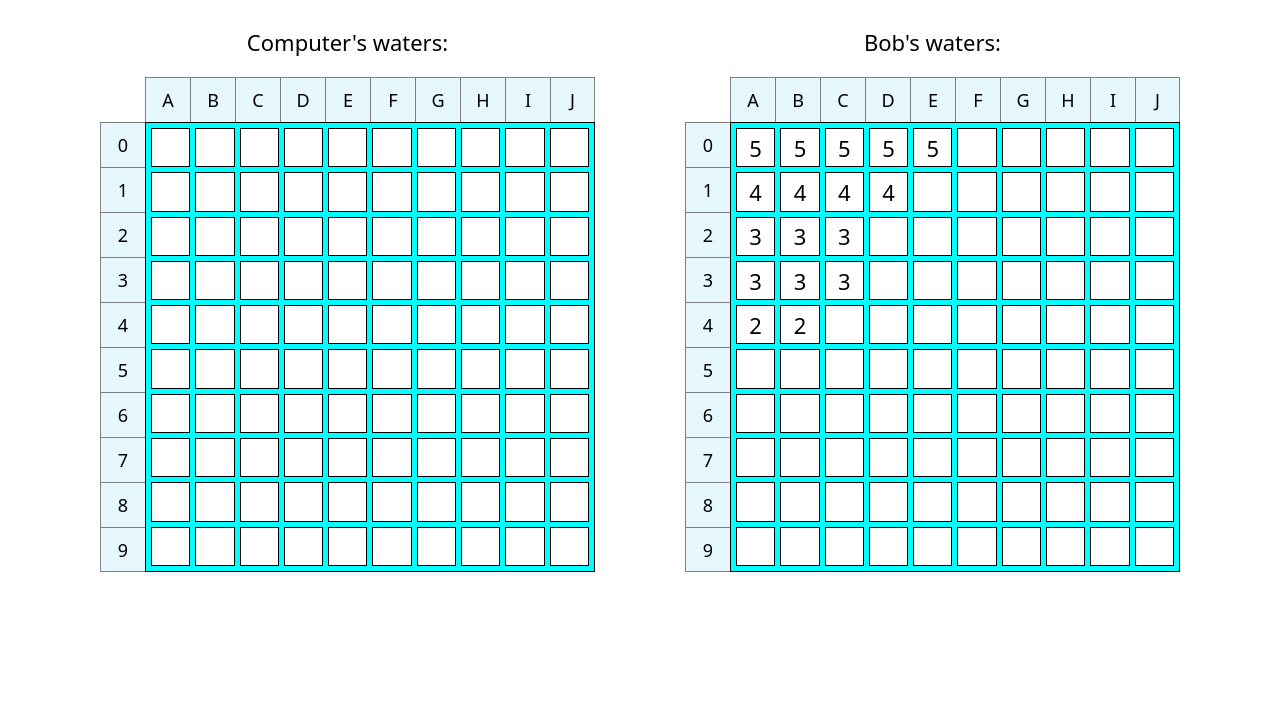
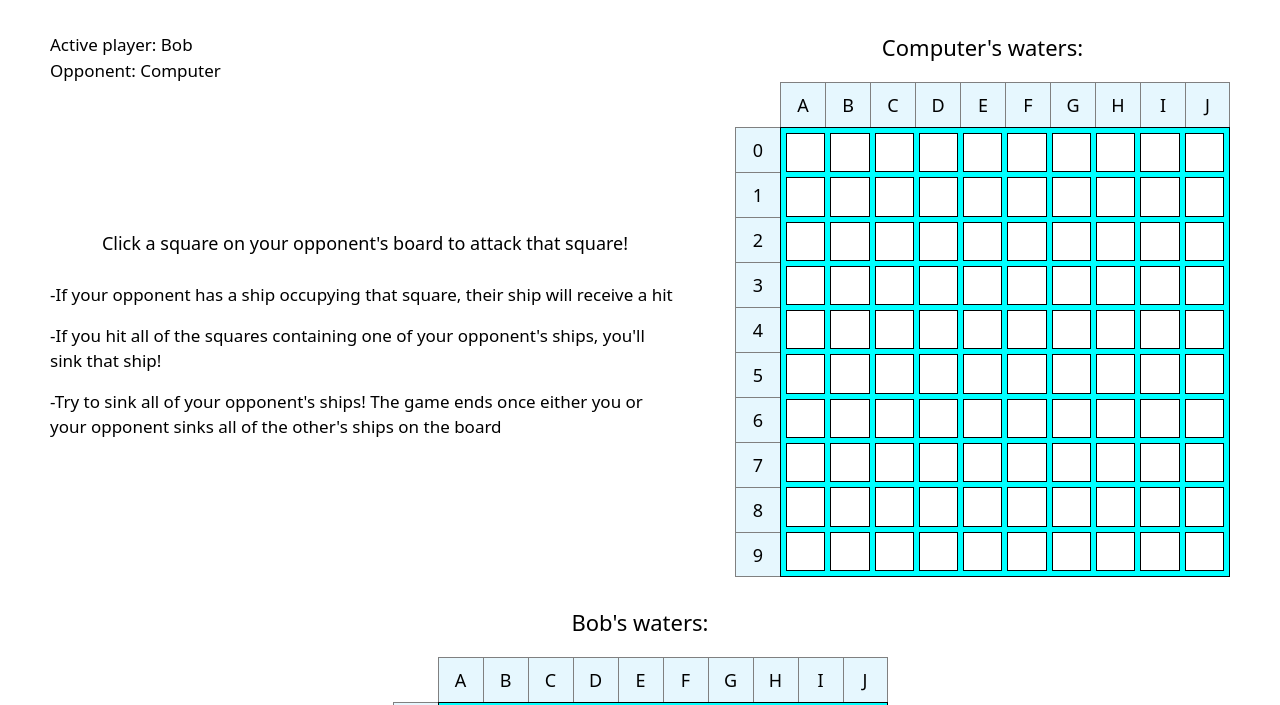
Before and after one commit to deepend15/odin-battleship, a website built with webpack: page src/template.html in a window 1280 px wide. Shown: the part 61-766 px from the top of the page. Built offline with nearby package versions, Linux system fonts and the light colour scheme.

Commit message:
Add info div to game
More to be added later

```diff
--- a/src/display-controller.js
+++ b/src/display-controller.js
@@ -12,6 +12,40 @@ export const displayController = (function () {
 
     const activePlayer = game.getActivePlayer();
     const opponent = game.getOpponent();
+
+    // create game info text & add to gameDiv
+
+    const infoDiv = document.createElement("div");
+    infoDiv.classList.add("info-div");
+    const infoDivPlayersDiv = document.createElement("div");
+    infoDivPlayersDiv.classList.add("info-div-players");
+    const infoDivPlayersActivePlayer = document.createElement("p");
+    infoDivPlayersActivePlayer.textContent = `Active player: ${activePlayer.name}`;
+    const infoDivPlayersOpponent = document.createElement("p");
+    infoDivPlayersOpponent.textContent = `Opponent: ${opponent.name}`;
+    infoDivPlayersDiv.append(
+      infoDivPlayersActivePlayer,
+      infoDivPlayersOpponent,
+    );
+    const infoDivTextDiv = document.createElement("div");
+    infoDivTextDiv.classList.add("info-div-text-div");
+    const infoDivTextDivFirstLine = document.createElement("p");
+    infoDivTextDivFirstLine.textContent = `Click a square on your opponent's board to attack that square!`;
+    const infoDivTextDivSecondLine = document.createElement("p");
+    infoDivTextDivSecondLine.textContent = `-If your opponent has a ship occupying that square, their ship will receive a hit`;
+    const infoDivTextDivThirdLine = document.createElement("p");
+    infoDivTextDivThirdLine.textContent = `-If you hit all of the squares containing one of your opponent's ships, you'll sink that ship!`;
+    const infoDivTextDivFourthLine = document.createElement("p");
+    infoDivTextDivFourthLine.textContent = `-Try to sink all of your opponent's ships! The game ends once either you or your opponent sinks all of the other's ships on the board`;
+    infoDivTextDiv.append(
+      infoDivTextDivFirstLine,
+      infoDivTextDivSecondLine,
+      infoDivTextDivThirdLine,
+      infoDivTextDivFourthLine,
+    );
+
+    infoDiv.append(infoDivPlayersDiv, infoDivTextDiv);
+    gameDiv.append(infoDiv);
 
     // create opponent board side of webpage
 
--- a/src/styles.css
+++ b/src/styles.css
@@ -42,9 +42,9 @@ h5 {
 }
 
 .main-container {
-  padding: 20px;
+  padding: 20px 50px;
   display: grid;
-  gap: 30px;
+  gap: 35px;
   justify-items: center;
 }
 
@@ -55,10 +55,34 @@ h1 {
 
 .game-div {
   display: flex;
-  column-gap: 90px;
+  column-gap: 55px;
   row-gap: 30px;
   flex-wrap: wrap;
   justify-content: center;
+}
+
+.info-div {
+  display: grid;
+  gap: 25px;
+  flex-basis: 200px;
+  flex-grow: 1;
+  line-height: 1.5;
+  font-size: 1.7rem;
+}
+
+.info-div-players {
+  justify-self: start;
+}
+
+.info-div-text-div > p:first-child {
+  text-align: center;
+  font-size: 1.8rem;
+  font-weight: 500;
+  margin-bottom: 25px;
+}
+
+.info-div-text-div > p:not(:first-child) {
+  margin-bottom: 15px;
 }
 
 .opponent-section,
```
